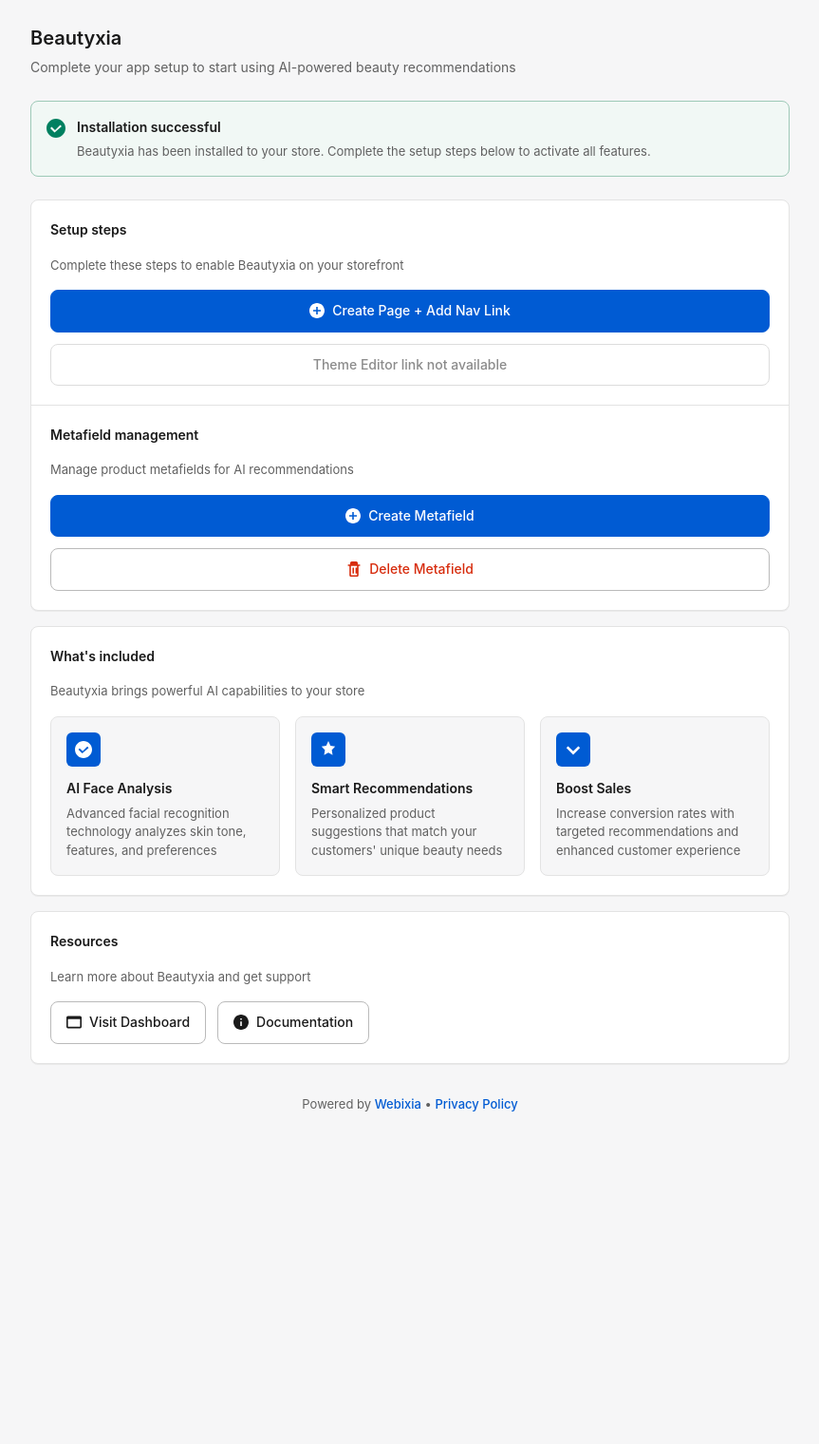
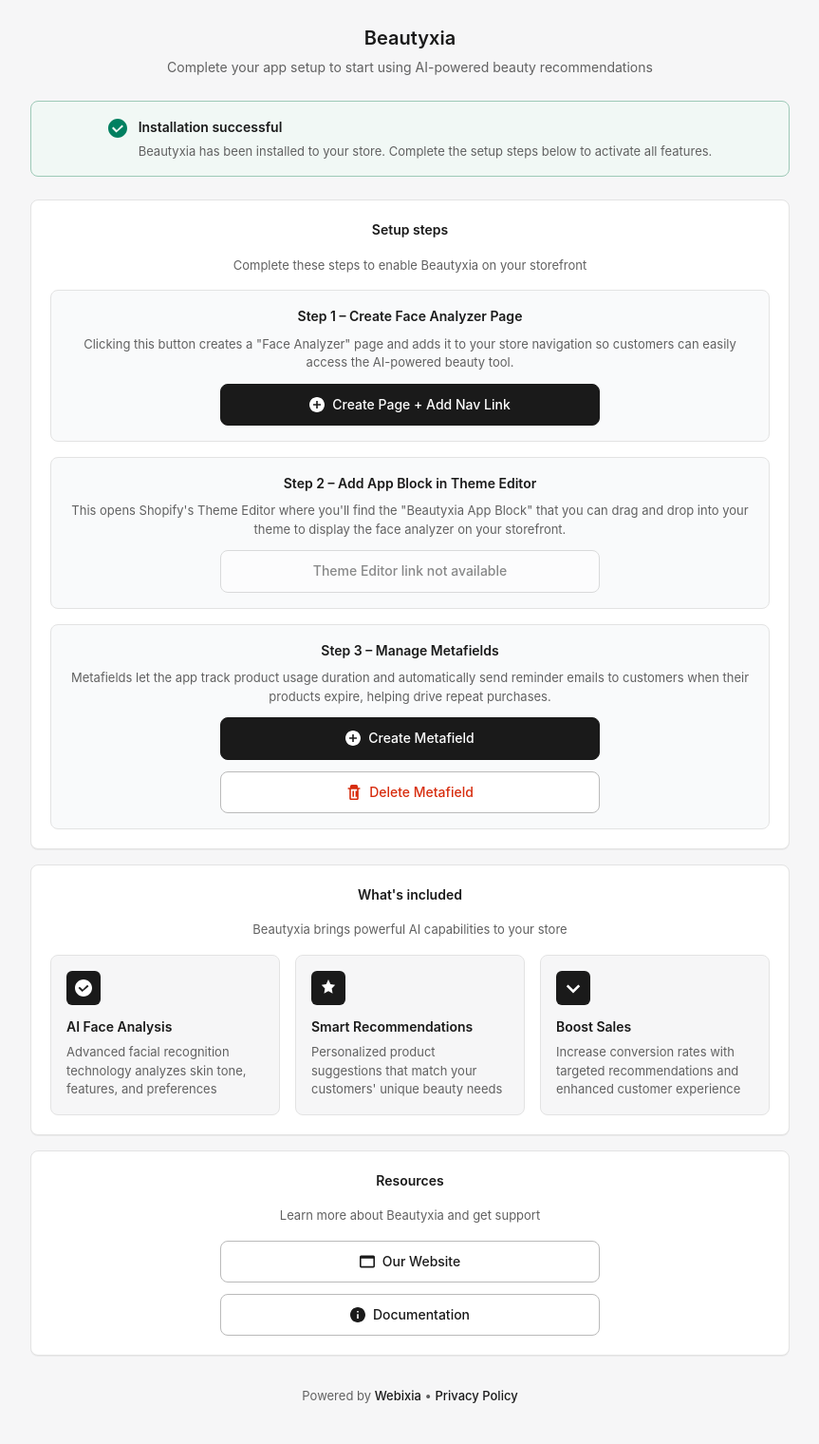
Before and after one commit to houssainiS/makeup-recommender, a Django app: template templates/recommender/shopify_install_page.html in a window 1280 px wide. Shown: the whole page at 95% size, without its empty margins (208-1071 px from the left). Before the commit the page ends 1170 px from the top, so only its background shows below. Run offline with Django 5.2, Linux system fonts and the light colour scheme; the template is opened without the code that fills it, so the values that code supplies are empty.

Commit message:
updating the local files like the deployed ones

```diff
--- a/recommender/views.py
+++ b/recommender/views.py
@@ -308,11 +308,11 @@ def create_or_get_metafield_definition(shop, offline_token, shop_obj):
             create_query = """
             mutation {
               metafieldDefinitionCreate(definition: {
-                name: "Product Usage Duration (in days)"
+                name: "Product Usage Duration (in days) By beautyxia"
                 namespace: "custom"
                 key: "usage_duration"
                 type: "number_integer"
-                description: "How many days will use the product."
+                description: "How many days the buyer will use the product. By fullfilling this Beautyxia will automatically send an email to the buyer when the usage duration ends . You can leave it empty if you dont want us to send the mail."
                 ownerType: PRODUCT
               }) {
                 createdDefinition { id name namespace key type { name } }
--- a/templates/recommender/shopify_install_page.html
+++ b/templates/recommender/shopify_install_page.html
@@ -26,8 +26,10 @@
             margin: 0 auto;
         }
 
+        /* Center align page header */
         .page-header {
             margin-bottom: 24px;
+            text-align: center;
         }
 
         .page-header h1 {
@@ -61,6 +63,7 @@
             border-bottom: none;
         }
 
+        /* Center align success banner */
         .success-banner {
             background: #F1F8F5;
             border: 1px solid #9DC9B7;
@@ -68,6 +71,7 @@
             padding: 16px;
             display: flex;
             align-items: flex-start;
+            justify-content: center;
             gap: 12px;
             margin-bottom: 24px;
         }
@@ -98,11 +102,13 @@
             line-height: 1.5;
         }
 
+        /* Center align section titles and descriptions */
         .section-title {
             font-size: 14px;
             font-weight: 600;
             color: rgba(26, 26, 26, 1);
             margin-bottom: 16px;
+            text-align: center;
         }
 
         .section-description {
@@ -110,12 +116,61 @@
             color: rgba(97, 97, 97, 1);
             margin-bottom: 16px;
             line-height: 1.5;
+            text-align: center;
+        }
+
+        /* Added step container styles */
+        .step-container {
+            background: #F9FAFB;
+            border: 1px solid rgba(227, 227, 227, 1);
+            border-radius: 8px;
+            padding: 16px;
+            margin-bottom: 16px;
+        }
+
+        .step-container:last-child {
+            margin-bottom: 0;
+        }
+
+        .step-header {
+            display: flex;
+            align-items: center;
+            justify-content: center;
+            gap: 8px;
+            margin-bottom: 8px;
+        }
+
+        .step-title {
+            font-size: 14px;
+            font-weight: 600;
+            color: rgba(26, 26, 26, 1);
+        }
+
+        .step-done-badge {
+            background: #F1F8F5;
+            color: #008060;
+            font-size: 12px;
+            font-weight: 500;
+            padding: 2px 8px;
+            border-radius: 4px;
+            display: inline-flex;
+            align-items: center;
+            gap: 4px;
+        }
+
+        .step-description {
+            font-size: 13px;
+            color: rgba(97, 97, 97, 1);
+            line-height: 1.5;
+            margin-bottom: 12px;
+            text-align: center;
         }
 
         .button-group {
             display: flex;
             flex-direction: column;
             gap: 12px;
+            align-items: center;
         }
 
         .btn {
@@ -134,22 +189,25 @@
             min-height: 36px;
             text-align: center;
             font-family: inherit;
+            max-width: 400px;
+            width: 100%;
         }
 
+        /* Updated button colors to Shopify admin dark color */
         .btn-primary {
-            background: #005BD3;
+            background: rgba(26, 26, 26, 1);
             color: white;
-            border: 1px solid #005BD3;
+            border: 1px solid rgba(26, 26, 26, 1);
         }
 
         .btn-primary:hover {
-            background: #004A9E;
-            border-color: #004A9E;
+            background: rgba(48, 48, 48, 1);
+            border-color: rgba(48, 48, 48, 1);
         }
 
         .btn-primary:active {
-            background: #003D82;
-            border-color: #003D82;
+            background: rgba(10, 10, 10, 1);
+            border-color: rgba(10, 10, 10, 1);
         }
 
         .btn-secondary {
@@ -201,6 +259,7 @@
             margin-top: 12px;
             display: flex;
             align-items: center;
+            justify-content: center;
             gap: 8px;
         }
 
@@ -223,10 +282,11 @@
             border: 1px solid rgba(227, 227, 227, 1);
         }
 
+        /* Updated feature icon background to match new button color */
         .feature-icon {
             width: 36px;
             height: 36px;
-            background: #005BD3;
+            background: rgba(26, 26, 26, 1);
             border-radius: 6px;
             display: flex;
             align-items: center;
@@ -253,10 +313,12 @@
             line-height: 1.5;
         }
 
+        /* Center align footer links */
         .footer-links {
             display: flex;
             gap: 12px;
             flex-wrap: wrap;
+            justify-content: center;
         }
 
         .footer-text {
@@ -266,8 +328,9 @@
             padding: 16px;
         }
 
+        /* Updated footer link color to match new button color */
         .footer-text a {
-            color: #005BD3;
+            color: rgba(26, 26, 26, 1);
             text-decoration: none;
             font-weight: 500;
         }
@@ -303,13 +366,11 @@
 </head>
 <body>
     <div class="container">
-        <!-- Page Header -->
         <div class="page-header">
             <h1>Beautyxia</h1>
             <p class="subtitle">Complete your app setup to start using AI-powered beauty recommendations</p>
         </div>
 
-        <!-- Success Banner -->
         <div class="success-banner">
             <div class="success-banner-icon">
                 <svg viewBox="0 0 20 20">
@@ -322,14 +383,27 @@
             </div>
         </div>
 
-        <!-- Setup Actions Card -->
         <div class="card">
             <div class="card-section">
                 <h2 class="section-title">Setup steps</h2>
                 <p class="section-description">Complete these steps to enable Beautyxia on your storefront</p>
 
+                <div class="step-container">
+                    <div class="step-header">
+                        <span class="step-title">Step 1 – Create Face Analyzer Page</span>
+                        {% if page_created %}
+                        <span class="step-done-badge">
+                            <svg viewBox="0 0 20 20" width="12" height="12" fill="currentColor">
+                                <path d="M10 0C4.486 0 0 4.486 0 10s4.486 10 10 10 10-4.486 10-10S15.514 0 10 0zm-1.5 14.5L4 10l1.5-1.5L9 12l5.5-5.5L16 8l-7.5 6.5z"/>
+                            </svg>
+                            Done
+                        </span>
+                        {% endif %}
+                    </div>
+                    <p class="step-description">
+                        Clicking this button creates a "Face Analyzer" page and adds it to your store navigation so customers can easily access the AI-powered beauty tool.
+                    </p>
                     <div class="button-group">
-                    <!-- Create Page + Nav Link Button -->
                         <a href="/create_page/?shop={{ shop }}" class="btn {% if page_created %}btn-success{% else %}btn-primary{% endif %}">
                             {% if page_created %}
                                 <svg viewBox="0 0 20 20" fill="currentColor">
@@ -343,8 +417,25 @@
                                 Create Page + Add Nav Link
                             {% endif %}
                         </a>
+                    </div>
+                    {% if page_created %}
+                    <div class="status-message">
+                        <svg viewBox="0 0 20 20" width="16" height="16" fill="currentColor">
+                            <path d="M10 0C4.486 0 0 4.486 0 10s4.486 10 10 10 10-4.486 10-10S15.514 0 10 0zm-1.5 14.5L4 10l1.5-1.5L9 12l5.5-5.5L16 8l-7.5 6.5z"/>
+                        </svg>
+                        Your "Face Analyzer" page and navigation link have been created successfully.
+                    </div>
+                    {% endif %}
+                </div>
 
-                    <!-- Theme Editor Button -->
+                <div class="step-container">
+                    <div class="step-header">
+                        <span class="step-title">Step 2 – Add App Block in Theme Editor</span>
+                    </div>
+                    <p class="step-description">
+                        This opens Shopify's Theme Editor where you'll find the "Beautyxia App Block" that you can drag and drop into your theme to display the face analyzer on your storefront.
+                    </p>
+                    <div class="button-group">
                         {% if theme_editor_link %}
                         <a href="{{ theme_editor_link }}" target="_blank" class="btn btn-secondary">
                             <svg viewBox="0 0 20 20" fill="currentColor">
@@ -358,34 +449,23 @@
                         </div>
                         {% endif %}
                     </div>
+                </div>
 
-                <!-- Success Messages -->
-                {% if page_created %}
-                <div class="status-message">
-                    <svg viewBox="0 0 20 20" width="16" height="16" fill="currentColor">
+                <div class="step-container">
+                    <div class="step-header">
+                        <span class="step-title">Step 3 – Manage Metafields</span>
+                        {% if metafield_created %}
+                        <span class="step-done-badge">
+                            <svg viewBox="0 0 20 20" width="12" height="12" fill="currentColor">
                                 <path d="M10 0C4.486 0 0 4.486 0 10s4.486 10 10 10 10-4.486 10-10S15.514 0 10 0zm-1.5 14.5L4 10l1.5-1.5L9 12l5.5-5.5L16 8l-7.5 6.5z"/>
                             </svg>
-                    Your "Face Analyzer" page and navigation link have been created successfully.
-                </div>
-                {% endif %}
-
-                {% if messages %}
-                    {% for message in messages %}
-                    <div class="status-message">
-                        <svg viewBox="0 0 20 20" width="16" height="16" fill="currentColor">
-                            <path d="M10 0C4.486 0 0 4.486 0 10s4.486 10 10 10 10-4.486 10-10S15.514 0 10 0zm-1.5 14.5L4 10l1.5-1.5L9 12l5.5-5.5L16 8l-7.5 6.5z"/>
-                        </svg>
-                        {{ message }}
-                    </div>
-                    {% endfor %}
+                            Done
+                        </span>
                         {% endif %}
                     </div>
-
-            <!-- Metafield Management Section -->
-            <div class="card-section">
-                <h2 class="section-title">Metafield management</h2>
-                <p class="section-description">Manage product metafields for AI recommendations</p>
-
+                    <p class="step-description">
+                        Metafields let the app track product usage duration and automatically send reminder emails to customers when their products expire, helping drive repeat purchases.
+                    </p>
                     <div class="button-group">
                         {% if metafield_created %}
                         <div class="status-message">
@@ -420,9 +500,20 @@
                         {% endif %}
                     </div>
                 </div>
+
+                {% if messages %}
+                    {% for message in messages %}
+                    <div class="status-message" style="margin-top: 16px;">
+                        <svg viewBox="0 0 20 20" width="16" height="16" fill="currentColor">
+                            <path d="M10 0C4.486 0 0 4.486 0 10s4.486 10 10 10 10-4.486 10-10S15.514 0 10 0zm-1.5 14.5L4 10l1.5-1.5L9 12l5.5-5.5L16 8l-7.5 6.5z"/>
+                        </svg>
+                        {{ message }}
+                    </div>
+                    {% endfor %}
+                {% endif %}
+            </div>
         </div>
 
-        <!-- Features Card -->
         <div class="card">
             <div class="card-section">
                 <h2 class="section-title">What's included</h2>
@@ -462,7 +553,6 @@
             </div>
         </div>
 
-        <!-- Resources Card -->
         <div class="card">
             <div class="card-section">
                 <h2 class="section-title">Resources</h2>
@@ -473,7 +563,7 @@
                         <svg viewBox="0 0 20 20" fill="currentColor">
                             <path d="M18 2H2C.9 2 0 2.9 0 4v12c0 1.1.9 2 2 2h16c1.1 0 2-.9 2-2V4c0-1.1-.9-2-2-2zm0 14H2V6h16v10z"/>
                         </svg>
-                        Visit Dashboard
+                        Our Website
                     </a>
                     <a href="{% url 'documentation' %}" target="_blank" class="btn btn-secondary">
                         <svg viewBox="0 0 20 20" fill="currentColor">
@@ -485,7 +575,6 @@
             </div>
         </div>
 
-        <!-- Footer -->
         <div class="footer-text">
             Powered by <a href="https://www.creation-site-web.tn/" target="_blank">Webixia</a> • <a href="{% url 'privacy_policy' %}" target="_blank">Privacy Policy</a>
         </div>
```
Also changed, not shown: recommender/webhooks.py (+21 -15 lines). Lines whose indentation alone changed are shown as unchanged.
